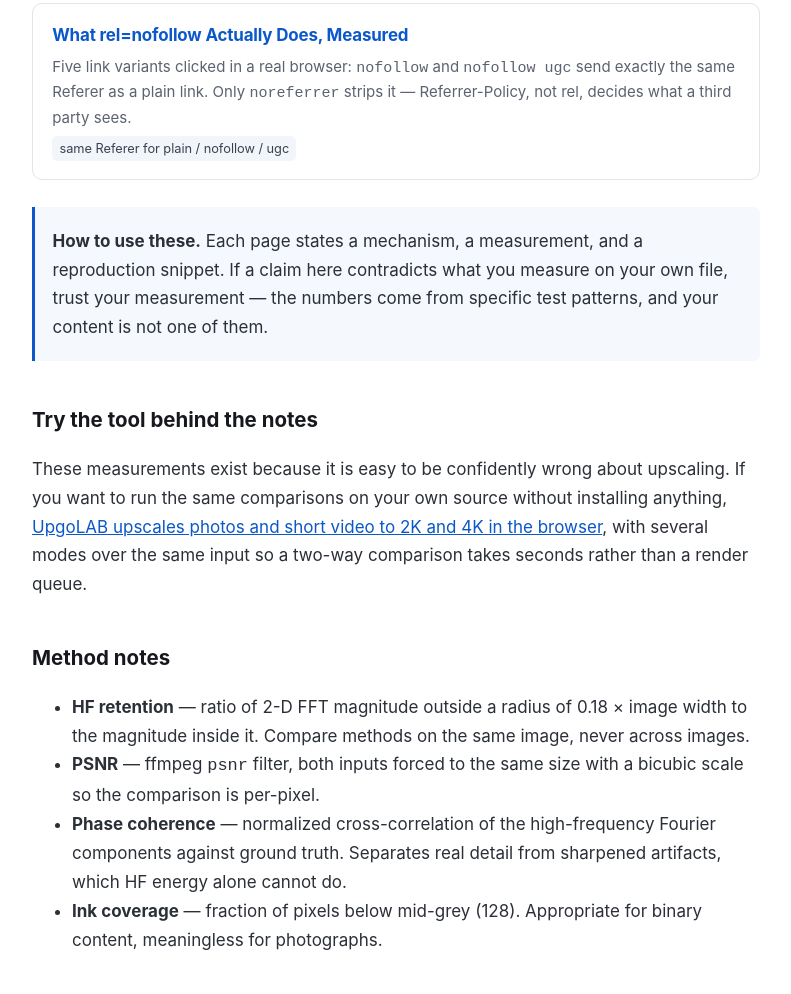
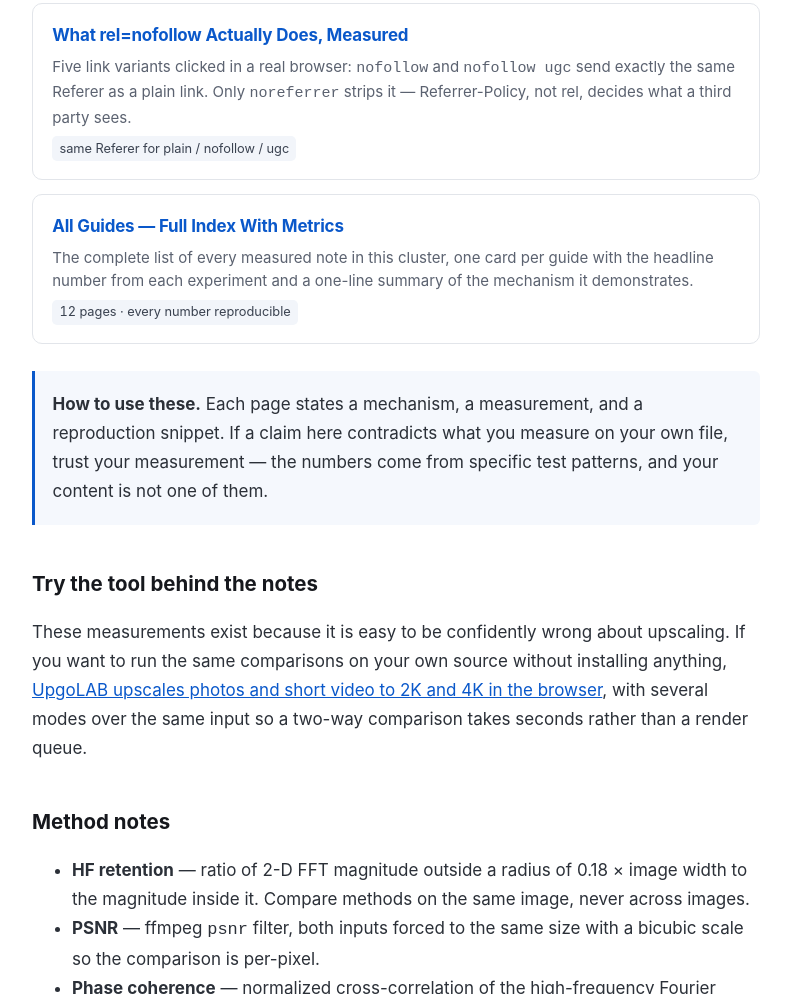
Before and after one commit to celticgemini001/celticgemini001.github.io, a plain HTML site: page index.html in a window 1280 px wide. Shown: the part 2295-3289 px from the top of the page, without its empty margins (244-1035 px from the left). Drawn offline with Linux system fonts and the light colour scheme.

Commit message:
Link the full index page from the root hub

```diff
--- a/index.html
+++ b/index.html
@@ -145,6 +145,14 @@ factor gains roughly 16× more surviving detail — far more than any choice of
   <span class="metric">same Referer for plain / nofollow / ugc</span>
 </a>
 
+<a class="card" href="/upgolab-tools/">
+  <h3>All Guides — Full Index With Metrics</h3>
+  <p>The complete list of every measured note in this cluster, one card per guide with the
+  headline number from each experiment and a one-line summary of the mechanism it
+  demonstrates.</p>
+  <span class="metric">12 pages · every number reproducible</span>
+</a>
+
 <div class="callout">
 <p><strong>How to use these.</strong> Each page states a mechanism, a measurement, and a
 reproduction snippet. If a claim here contradicts what you measure on your own file, trust
```
